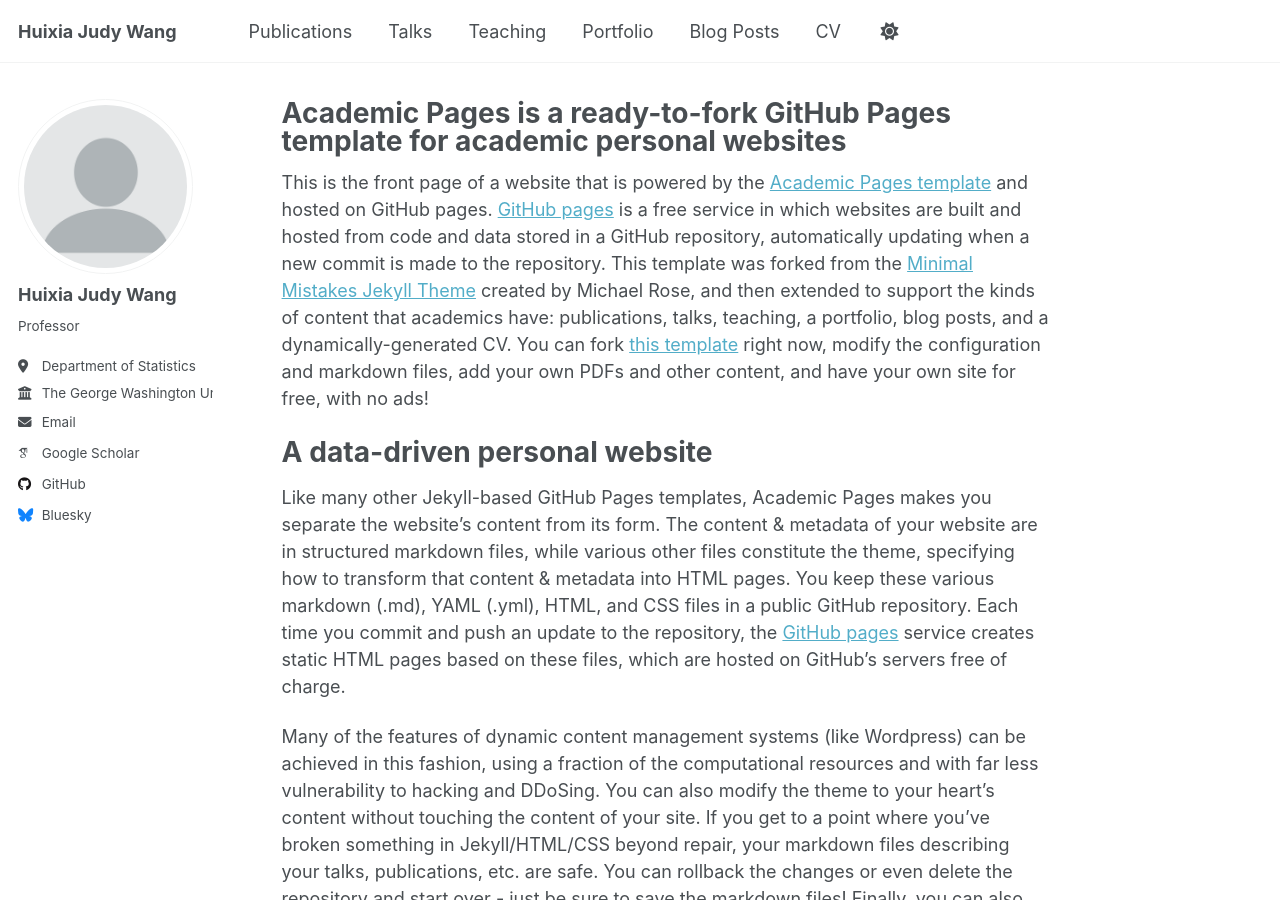
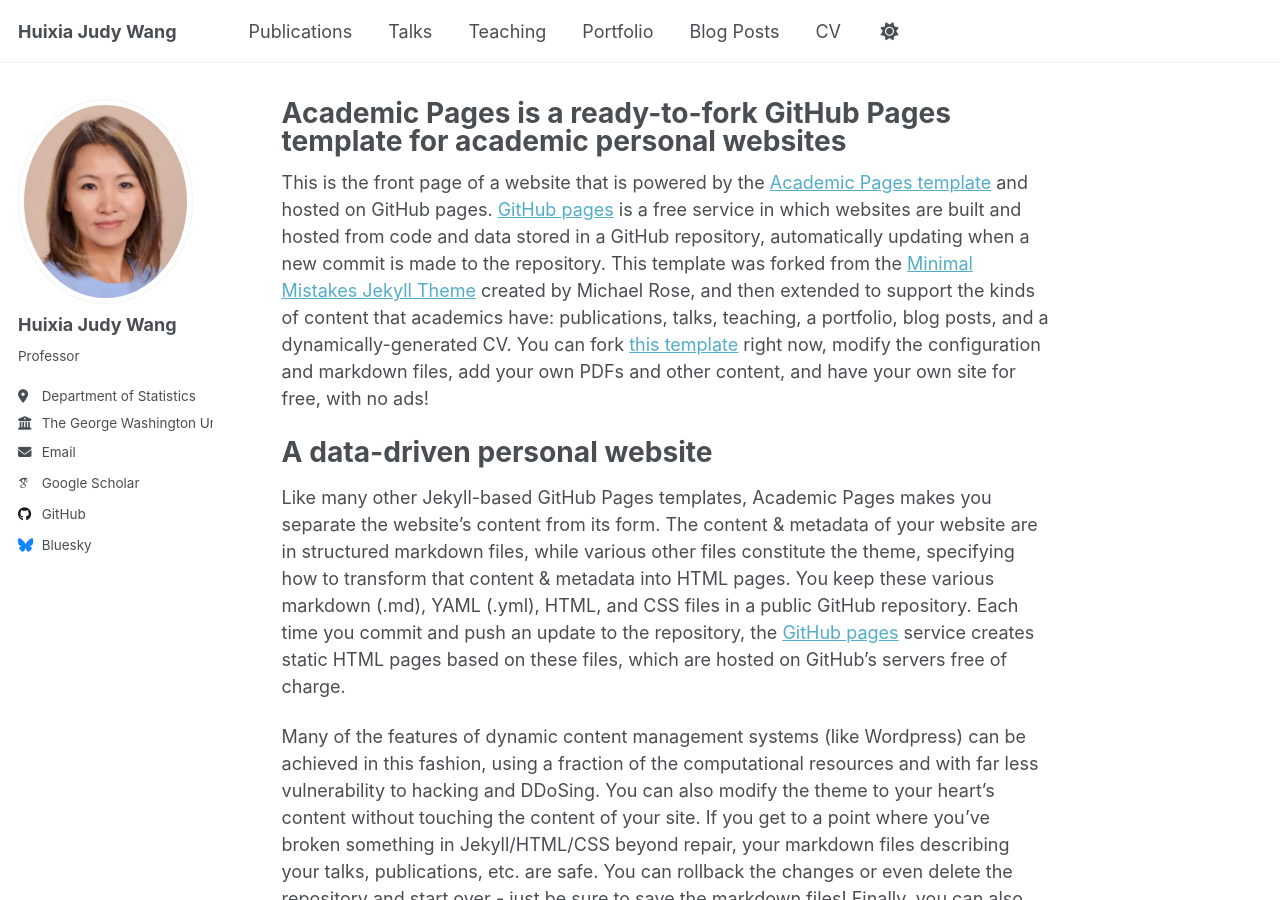
Before and after one commit to judywangstat/judywangstat.github.io, a Jekyll site: the page built from _pages/about.md, in a window 1280 px wide and 900 px high. Built offline with Jekyll 4.4.1, drawn with Linux system fonts in a browser that asks for light colours; some web fonts are replaced.

Commit message:
Update _config.yml

```diff
--- a/_config.yml
+++ b/_config.yml
@@ -22,7 +22,7 @@ baseurl                  : "" # the subpath of your site, e.g. "/blog"
 #               Additional customization can be done by editing /_includes/author-profile.html
 author:
   # Biographic information
-  avatar           : "profile.png"
+  avatar           : "judy-profile.jpg"
   name             : "Huixia Judy Wang"
   pronouns         : # example: "she/her"
   bio              : "Professor"
```
